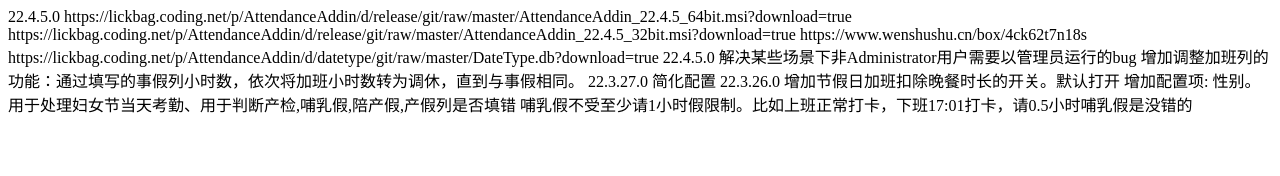
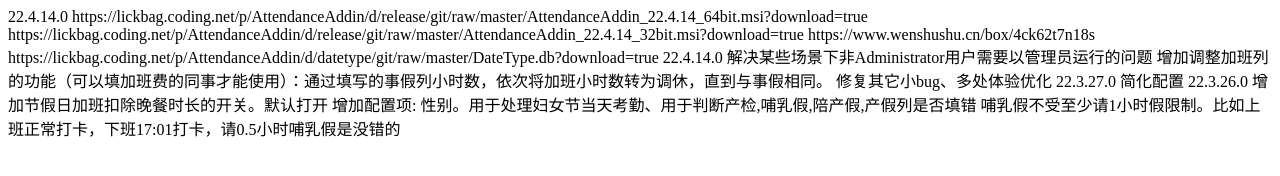
Before and after one commit to LickBag/AttendanceUpdate, a plain HTML site: page index.html in a window 1280 px wide. Drawn offline with Linux system fonts and the light colour scheme.

Commit message:
Update index.html

```diff
--- a/index.html
+++ b/index.html
@@ -1,16 +1,17 @@
 <?xml version="1.0" encoding="UTF-8"?>
 <lickBag>
     <attendanceAddin>
-        <version>22.4.5.0</version>
-        <x64fileURL>https://lickbag.coding.net/p/AttendanceAddin/d/release/git/raw/master/AttendanceAddin_22.4.5_64bit.msi?download=true</x64fileURL>
-        <x86fileURL>https://lickbag.coding.net/p/AttendanceAddin/d/release/git/raw/master/AttendanceAddin_22.4.5_32bit.msi?download=true</x86fileURL>
+        <version>22.4.14.0</version>
+        <x64fileURL>https://lickbag.coding.net/p/AttendanceAddin/d/release/git/raw/master/AttendanceAddin_22.4.14_64bit.msi?download=true</x64fileURL>
+        <x86fileURL>https://lickbag.coding.net/p/AttendanceAddin/d/release/git/raw/master/AttendanceAddin_22.4.14_32bit.msi?download=true</x86fileURL>
         <downloadURL>https://www.wenshushu.cn/box/4ck62t7n18s</downloadURL>
         <datetypeURL>https://lickbag.coding.net/p/AttendanceAddin/d/datetype/git/raw/master/DateType.db?download=true</datetypeURL>
         <versionLogs>
             <versionLog>
-                <version>22.4.5.0</version>
-                <log>解决某些场景下非Administrator用户需要以管理员运行的bug</log>
-                <log>增加调整加班列的功能：通过填写的事假列小时数，依次将加班小时数转为调休，直到与事假相同。</log>
+                <version>22.4.14.0</version>
+                <log>解决某些场景下非Administrator用户需要以管理员运行的问题</log>
+                <log>增加调整加班列的功能（可以填加班费的同事才能使用）：通过填写的事假列小时数，依次将加班小时数转为调休，直到与事假相同。</log>
+                <log>修复其它小bug、多处体验优化</log>
             </versionLog>
             <versionLog>
                 <version>22.3.27.0</version>
```
